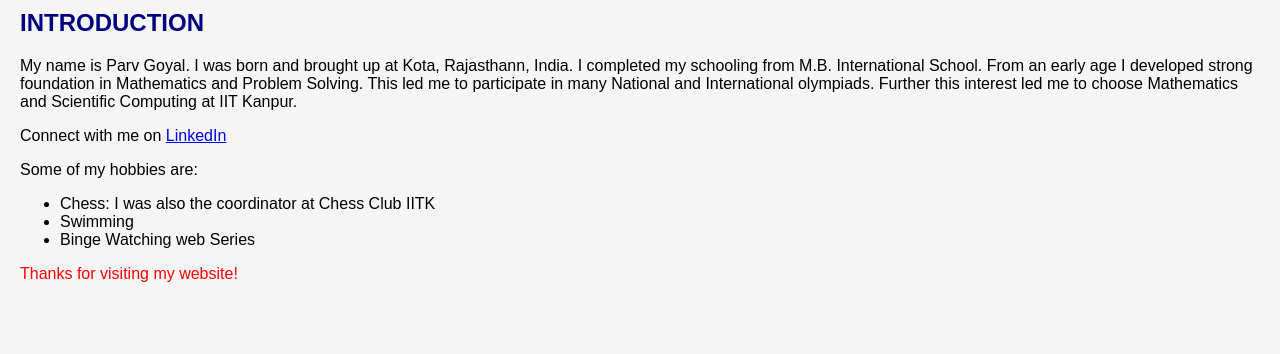
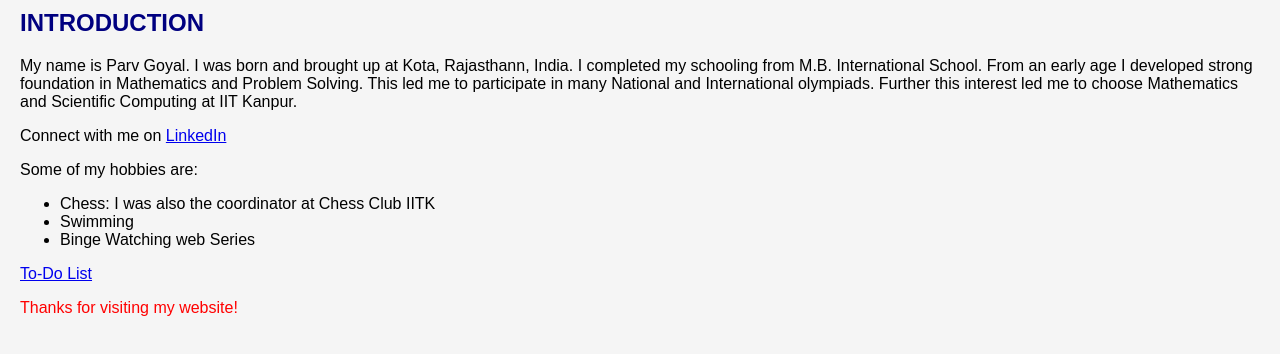
Before and after one commit to parvgoyalmfx/HTML-CSS, a plain HTML site: page index.HTML in a window 1280 px wide. Shown: the part 192-546 px from the top of the page. Drawn offline with Linux system fonts and the light colour scheme.

```diff
--- a/index.HTML
+++ b/index.HTML
@@ -59,6 +59,8 @@
       <li>Swimming</li>
       <li>Binge Watching web Series</li>
     </ul></p>
+    <p><a href="todo.html" target="_blank">To-Do List</a></p>
+
     <p style="color:red">Thanks for visiting my website!</p>
   </body>
 </html>
```
Also changed, not shown: todo.html (added), 1 other file.
